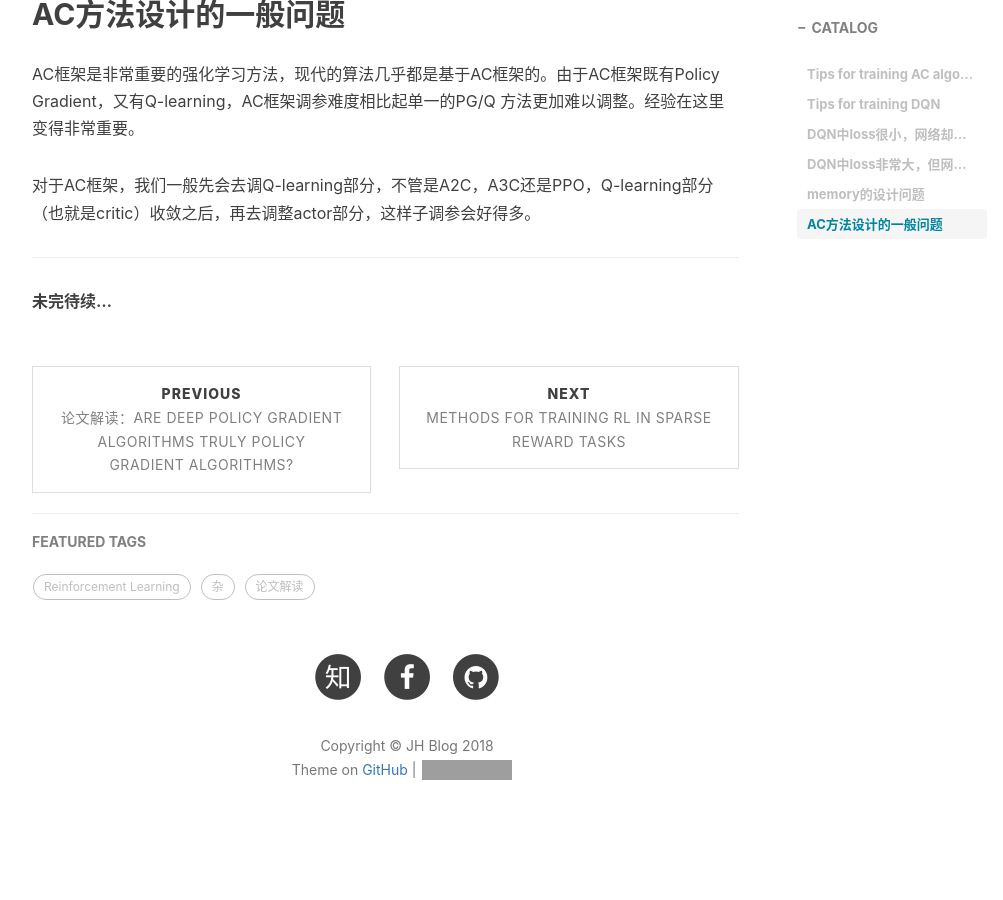
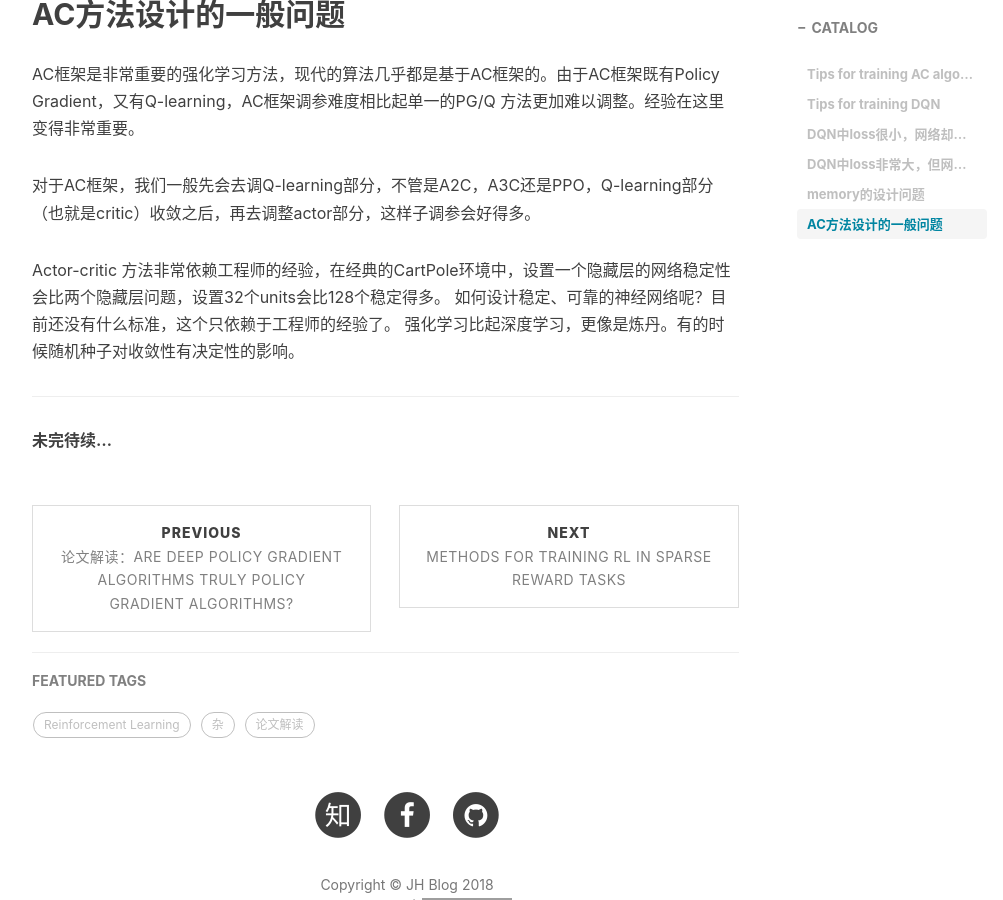
Before and after one commit to sweetice/previous_blog, a Jekyll site: the page built from _posts/2018-11-17-Tips_for_training_DQN.md, in a window 1280 px wide and 900 px high, scrolled down 2435 px. Shown: the whole window, without its empty margins (233-1236 px from the left). Built offline with Jekyll 4.4.1, drawn with Linux system fonts in a browser that asks for light colours; nearby versions of some CDN libraries; comment, search, counter and statistics services are not loaded; before the commit the page ends 3309 px from its top, so only the background shows below that; grey boxes are pictures that could not be loaded.

Commit message:
Update 2018-11-17-Tips_for_training_DQN.md

```diff
--- a/_posts/2018-11-17-Tips_for_training_DQN.md
+++ b/_posts/2018-11-17-Tips_for_training_DQN.md
@@ -69,6 +69,9 @@ AC框架是非常重要的强化学习方法，现代的算法几乎都是基于
 
 对于AC框架，我们一般先会去调Q-learning部分，不管是A2C，A3C还是PPO，Q-learning部分（也就是critic）收敛之后，再去调整actor部分，这样子调参会好得多。
 
+ Actor-critic 方法非常依赖工程师的经验，在经典的CartPole环境中，设置一个隐藏层的网络稳定性会比两个隐藏层问题，设置32个units会比128个稳定得多。
+如何设计稳定、可靠的神经网络呢？目前还没有什么标准，这个只依赖于工程师的经验了。
+强化学习比起深度学习，更像是炼丹。有的时候随机种子对收敛性有决定性的影响。
 
 ****
 
```
